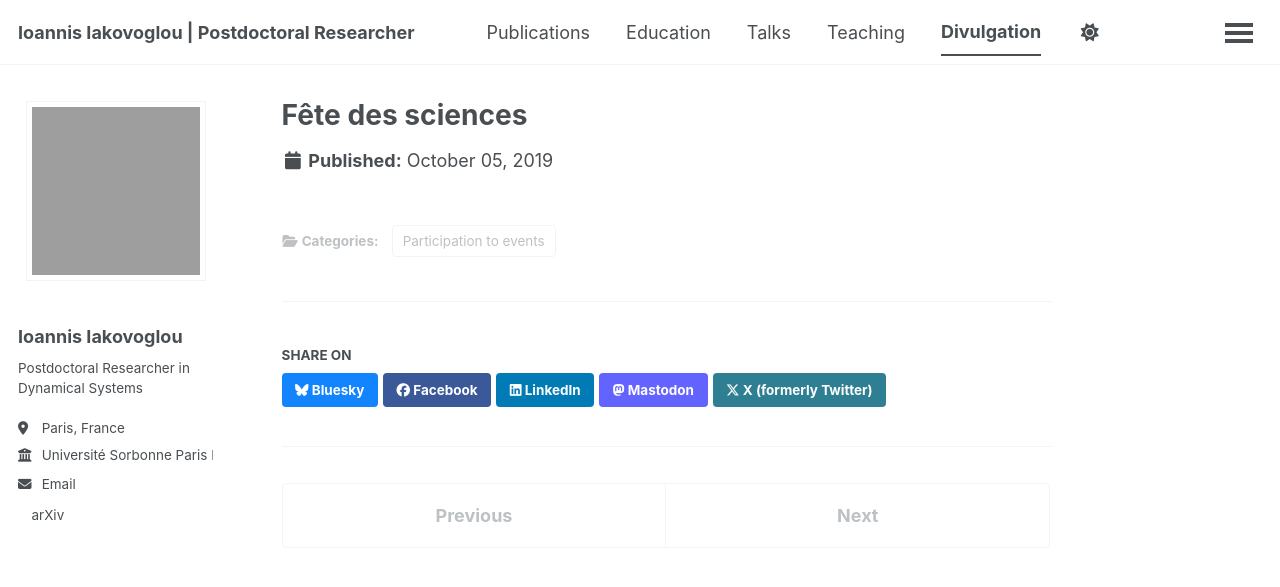
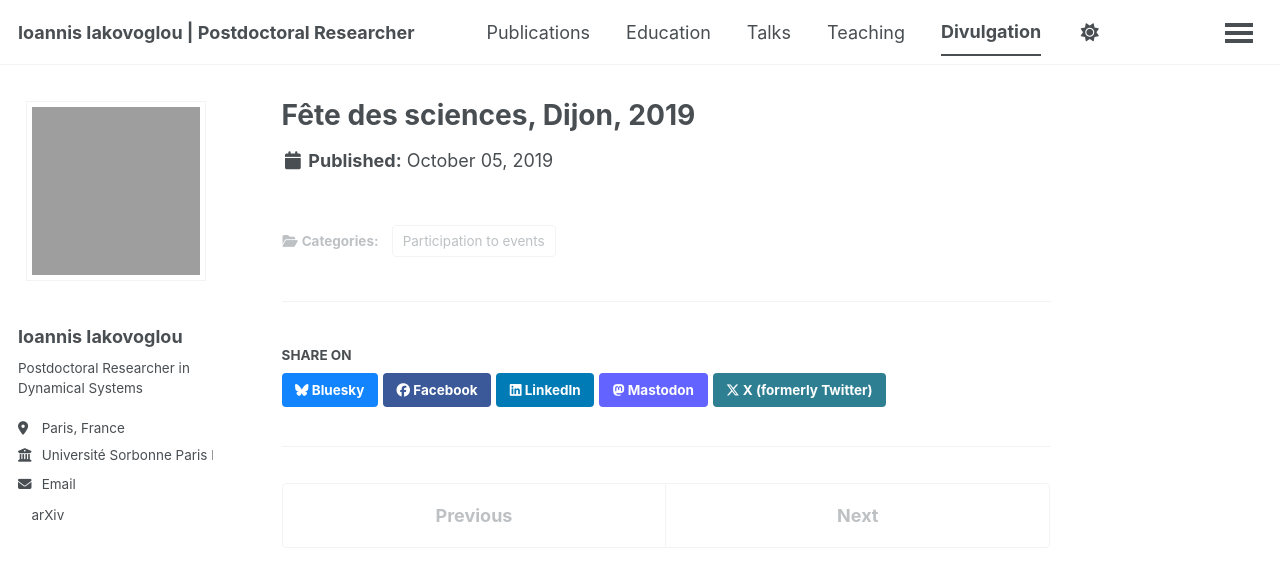
Before and after one commit to ioannisiakovoglou/ioannisiakovoglou.github.io, a Jekyll site: the page built from _divulgation/fetesciences2.md, in a window 1280 px wide. Shown: the top 587 px of the page. Built offline with Jekyll 4.4.1, drawn with Linux system fonts in a browser that asks for light colours; a script bundle is joined from its source files by our own code; a style sheet for code colours, icons or effects is not loaded; part of the change alters nothing that is shown.

Commit message:
Modify title for Fête des sciences event
Updated the title to include the year and location.

```diff
--- a/_divulgation/fetesciences2.md
+++ b/_divulgation/fetesciences2.md
@@ -1,10 +1,6 @@
 ---
-title: "Fête des sciences"
+title: "Fête des sciences, Dijon, 2019"
 collection: divulgation
 date: 2019-10-05
 category: Participation to events
-excerpt: >
-  Participation in the scientific dissemination event
-  *Fête des sciences* [Science celebration day] in Dijon.
-  5–13 October 2019.
 ---
```
